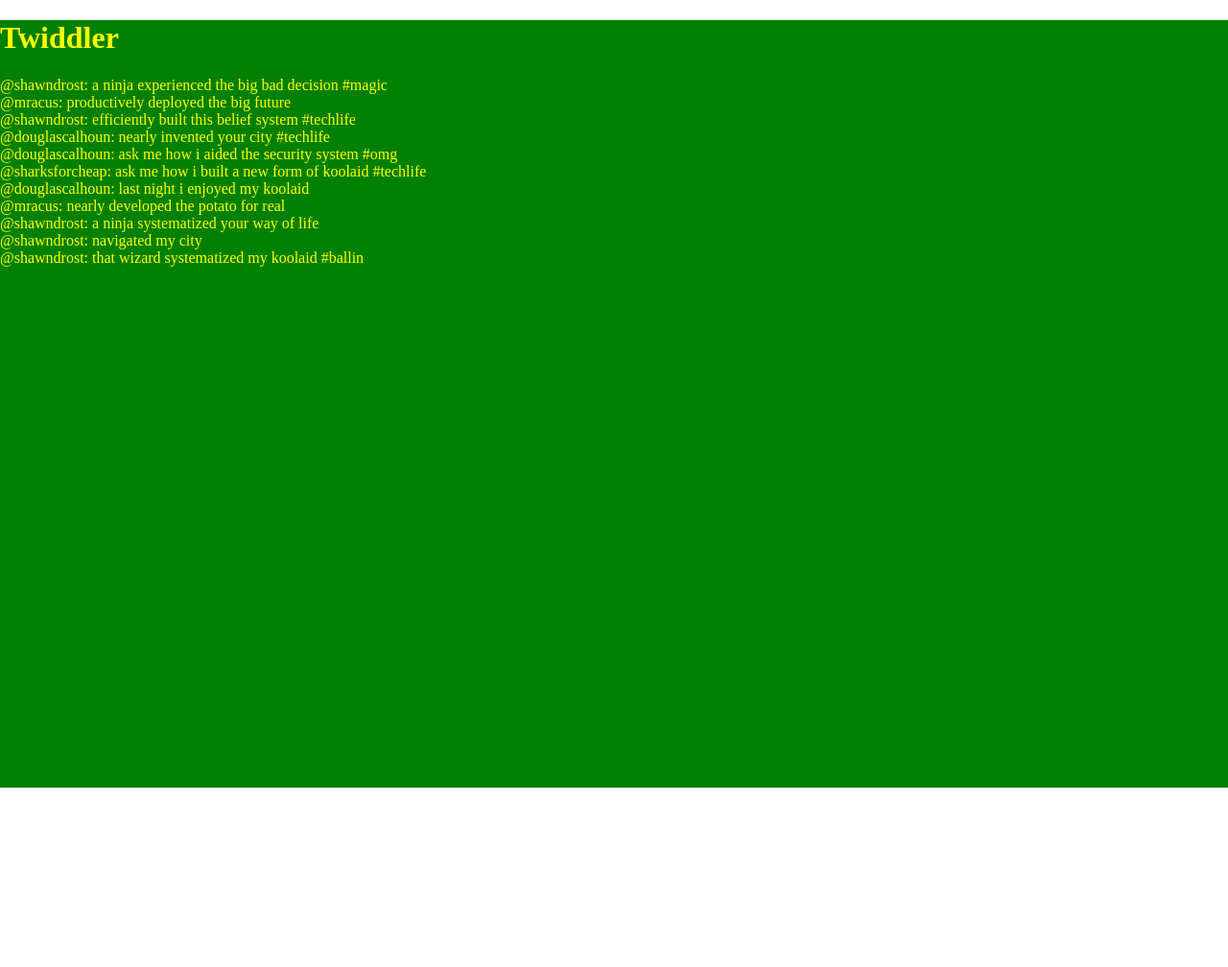
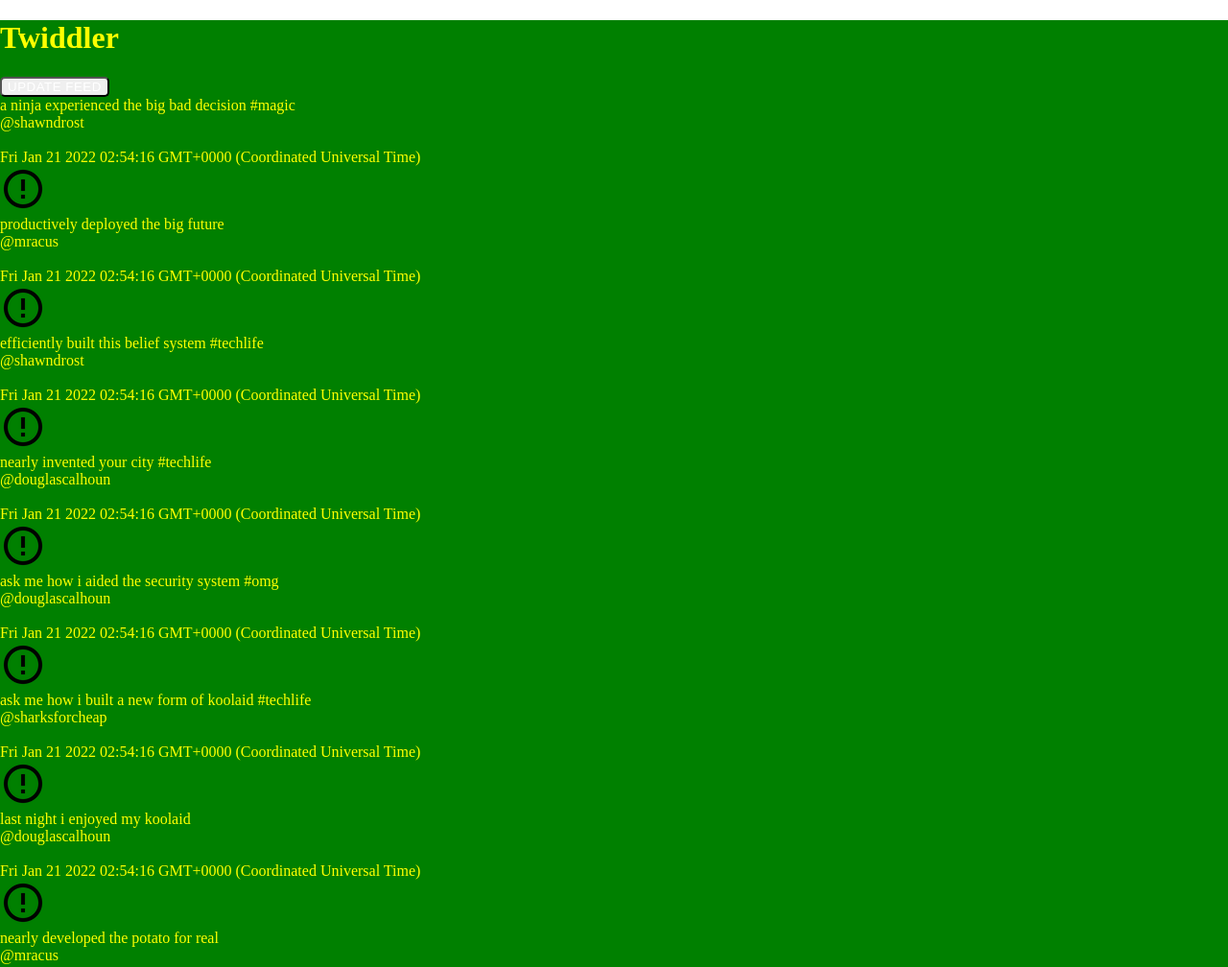
Before and after one commit to qmeng222/Twiddler, a plain HTML site: page index.html in a window 1280 px wide. Shown: the top 1008 px of the page at 96% size. Before the commit the page ends 821 px from the top, so only its background shows below. Drawn offline with Linux system fonts and the light colour scheme.

Commit message:
Start icon section

```diff
--- a/app.js
+++ b/app.js
@@ -8,13 +8,39 @@ $(document).ready(function(){
     alert('The title of this page is: ' + event.target.innerText);
 });
 
+function renderFeed(user) {
+  //$feed.html(''); // .empty?
   var index = streams.home.length - 1;
   while(index >= 0){
     var tweet = streams.home[index];
     var $tweet = $('<div class="tweet"></div>');
-    $tweet.text('@' + tweet.user + ': ' + tweet.message);
-    $tweet.appendTo($app);
+    var $message = $('<div class="message">' + tweet.message + '</div>');
+    var $username = $('<div class="username">' + '@' + tweet.user + '</div>');
+    var $img = $('<img class="profile-photo"></img>');
+    var $timestamp = $('<div class="timestamp">' + tweet.created_at + '</div>');
+    var $comment = $('<img class="comment" src="assets/icons/placeholder.png"></img>');
+    $message.appendTo($tweet);
+    $username.appendTo($tweet);
+    $img.appendTo($tweet);
+    $timestamp.appendTo($tweet);
+    $comment.appendTo($tweet);
+    $tweet.appendTo($feed);// app
     index -= 1;
-  }
+  } // link tweets to log 11
+};
+
+var $button = $('<button id="update-feed">Update Feed</button>');
+$button.appendTo($app);
+$button.click("#update-feed", function (event) {
+  $feed.empty();
+  renderFeed();
 
 });
+
+
+  var $feed = $('<div id="feed"></div>');
+  $feed.appendTo($app);
+
+  renderFeed();
+
+});
--- a/styles.css
+++ b/styles.css
@@ -11,3 +11,37 @@ providing a space for you to apply styles to your app's outermost HTML element -
   background-color: green;
   color: yellow;
 }
+
+#update-feed {
+  border-radius: 5px;
+  color: #fff;
+  cursor: pointer;
+  display: inline-block;
+  font-weight: 400;
+  letter-spacing: .5px;
+  margin: 0;
+  text-transform: uppercase;
+ }
+
+ .tweet {
+  color: yellow;
+ } /* class */
+
+ #update-feed {
+  border-radius: 5px;
+  color: #fff;
+  cursor: pointer;
+  display: inline-block;
+  font-weight: 400;
+  letter-spacing: .5px;
+  margin: 0;
+  text-transform: uppercase;
+ } /* id */
+
+ .profile-photo {
+  color: blue;
+ }
+
+ .comment {
+   color: red;
+ }
```
